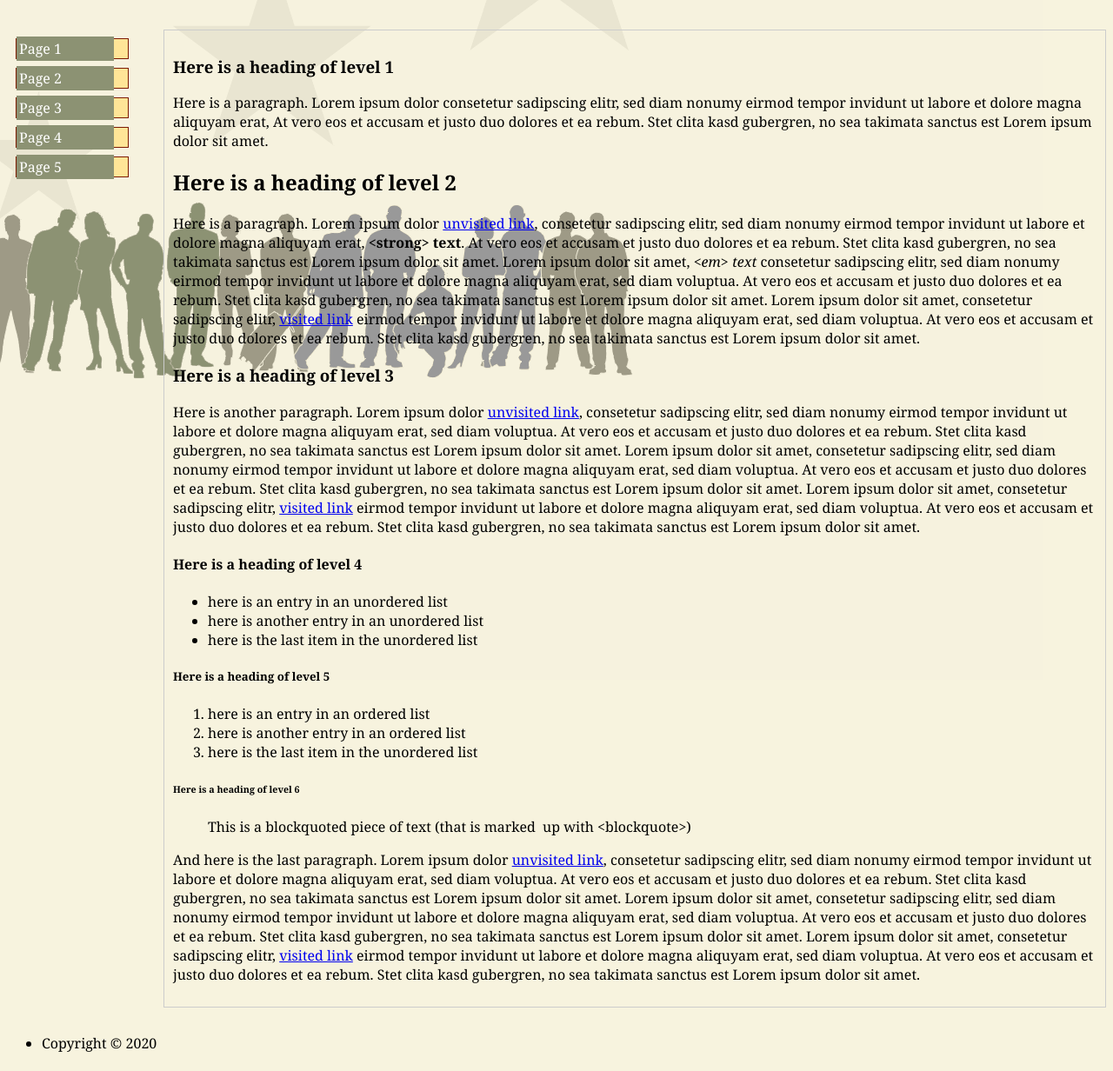
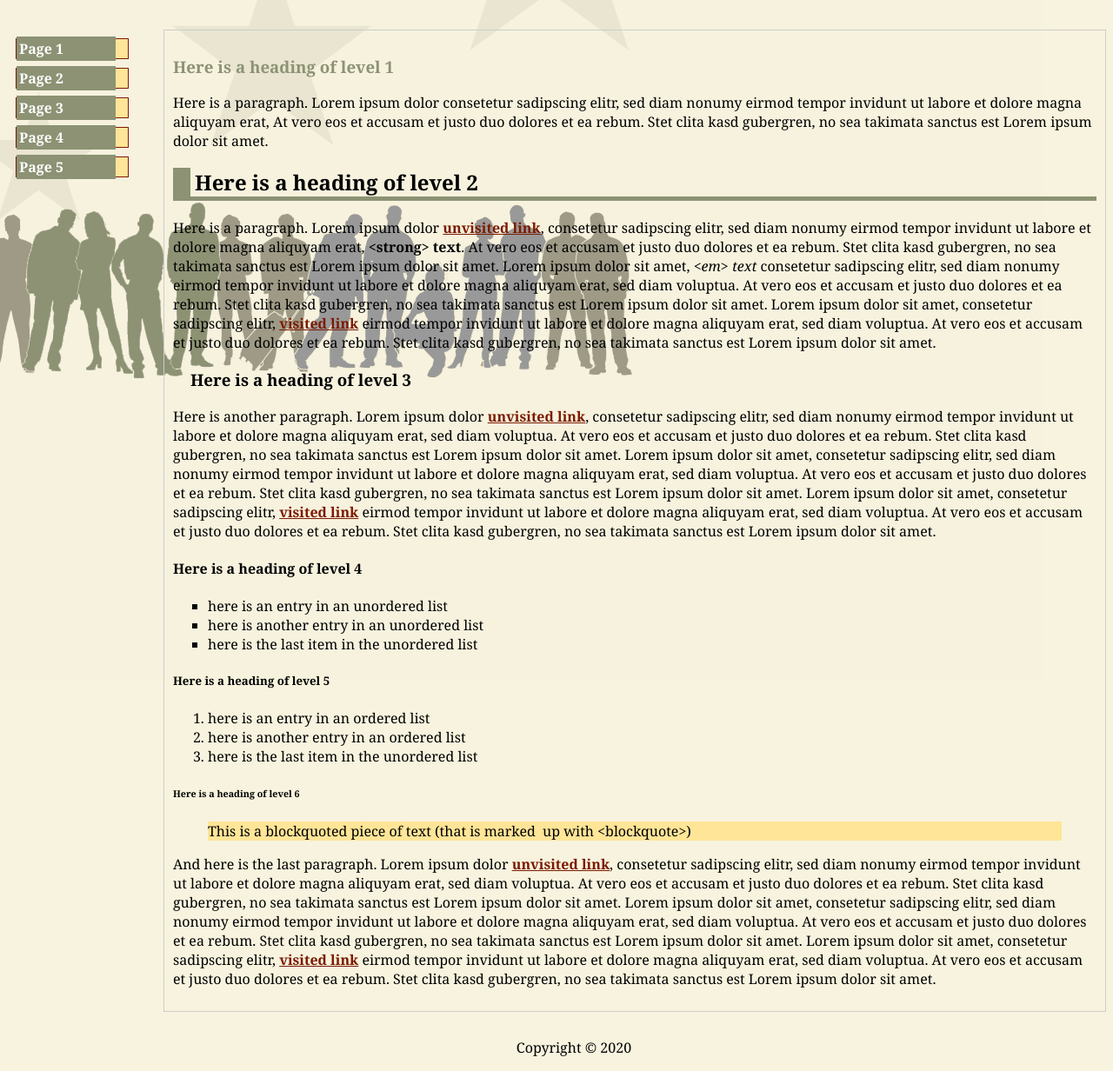
Before and after one commit to J4n3t/J4n3t.github.io, a plain HTML site: page week2/index.html in a window 1280 px wide. Shown: the part 197-1429 px from the top of the page at 87% size. Drawn offline with Linux system fonts and the light colour scheme.

Commit message:
Update styles.css

```diff
--- a/week2/styles.css
+++ b/week2/styles.css
@@ -62,5 +62,46 @@ article {
 }
 
 footer{
+  clear: both;
+  text-align: center;
+}
 
+footer li {
+  display: inline;
+  padding: 10px;
 }
+
+
+h1 {
+  color:  #8C9273;
+}
+
+h2 {
+  border-left: 20px solid #8C9273;
+  border-bottom: 5px solid #8C9273;
+  padding-left: 5px;
+}
+
+
+h3 {
+  background-image: header-star-1.gif;
+  background-repeat: none;
+  padding-left: 20px;
+}
+
+blockquote {
+  background-color: #FFE597;
+}
+
+ul {
+  list-style-type: square;
+}
+
+a {
+  color: #7C1A00;
+font-weight: bold;
+}
+
+a:hover {
+  background-color: #FFE597;
+}
```
